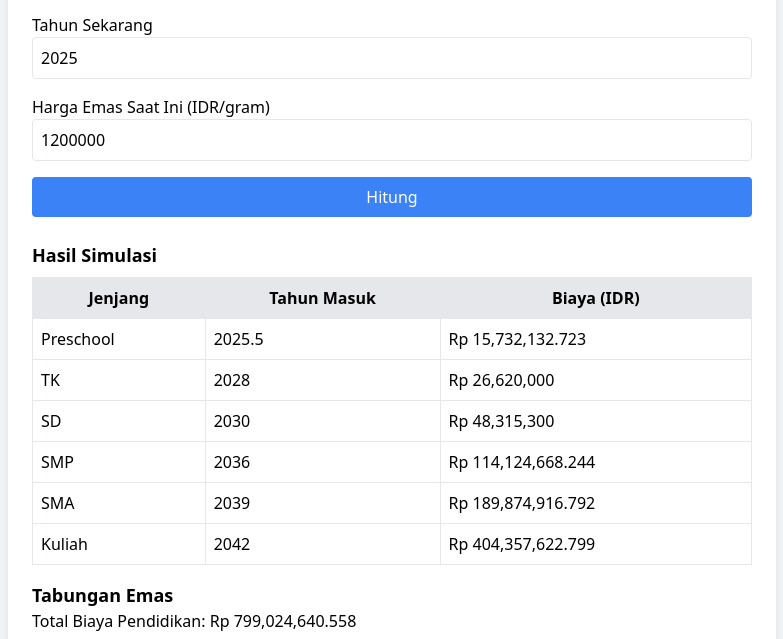
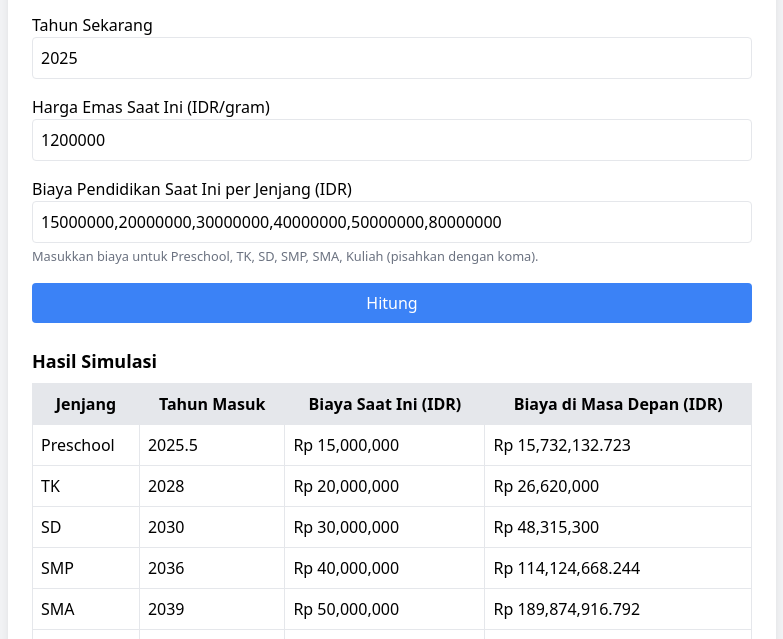
Before and after one commit to irfnrdh/parenting, a plain HTML site: page index.html in a window 1280 px wide. Both pictures are taken after a click on the button "Hitung". Shown: the part 161-800 px from the top of the page, without its empty margins (248-1031 px from the left). Drawn offline with nearby package versions, Linux system fonts and the light colour scheme.

Commit message:
Update index.html

```diff
--- a/index.html
+++ b/index.html
@@ -23,6 +23,11 @@
                 <input type="number" id="hargaEmas" class="w-full p-2 border rounded" value="1200000" required>
             </div>
             <div>
+                <label class="block font-medium">Biaya Pendidikan Saat Ini per Jenjang (IDR)</label>
+                <input type="text" id="biayaPendidikan" class="w-full p-2 border rounded" value="15000000,20000000,30000000,40000000,50000000,80000000" required>
+                <small class="text-gray-500">Masukkan biaya untuk Preschool, TK, SD, SMP, SMA, Kuliah (pisahkan dengan koma).</small>
+            </div>
+            <div>
                 <button type="button" onclick="hitungSimulasi()" class="w-full bg-blue-500 text-white py-2 rounded">Hitung</button>
             </div>
         </form>
@@ -34,16 +39,17 @@
             const usiaAnak = parseInt(document.getElementById("usiaAnak").value);
             const tahunSekarang = parseInt(document.getElementById("tahunSekarang").value);
             const hargaEmasSekarang = parseFloat(document.getElementById("hargaEmas").value);
+            const biayaPendidikanInput = document.getElementById("biayaPendidikan").value;
+            const biayaSekarang = biayaPendidikanInput.split(",").map(Number);
 
             const jenjang = ["Preschool", "TK", "SD", "SMP", "SMA", "Kuliah"];
             const usiaMasuk = [4.5, 7, 9, 15, 18, 21];
-            const biayaSekarang = [15000000, 20000000, 30000000, 40000000, 50000000, 80000000];
             const inflasiPendidikan = 0.10;
             const kenaikanEmas = 0.10;
 
             let hasilHTML = `<h3 class='text-lg font-bold mb-2'>Hasil Simulasi</h3>`;
             hasilHTML += `<table class='w-full border-collapse border border-gray-300'>`;
-            hasilHTML += `<tr class='bg-gray-200'><th class='border p-2'>Jenjang</th><th class='border p-2'>Tahun Masuk</th><th class='border p-2'>Biaya (IDR)</th></tr>`;
+            hasilHTML += `<tr class='bg-gray-200'><th class='border p-2'>Jenjang</th><th class='border p-2'>Tahun Masuk</th><th class='border p-2'>Biaya Saat Ini (IDR)</th><th class='border p-2'>Biaya di Masa Depan (IDR)</th></tr>`;
 
             let totalBiaya = 0;
             let tahunMasukAkhir = 0;
@@ -54,7 +60,7 @@
                 totalBiaya += biayaProyeksi;
                 tahunMasukAkhir = Math.max(tahunMasukAkhir, tahunMasuk);
 
-                hasilHTML += `<tr><td class='border p-2'>${jenjang[i]}</td><td class='border p-2'>${tahunMasuk}</td><td class='border p-2'>Rp ${biayaProyeksi.toLocaleString()}</td></tr>`;
+                hasilHTML += `<tr><td class='border p-2'>${jenjang[i]}</td><td class='border p-2'>${tahunMasuk}</td><td class='border p-2'>Rp ${biayaSekarang[i].toLocaleString()}</td><td class='border p-2'>Rp ${biayaProyeksi.toLocaleString()}</td></tr>`;
             }
             hasilHTML += `</table>`;
 
```
